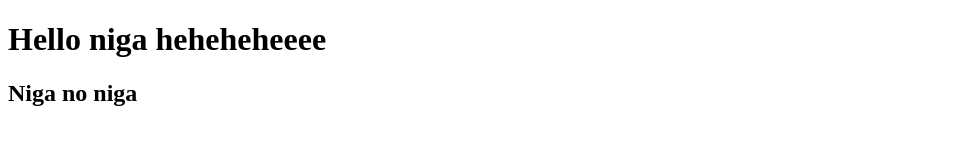
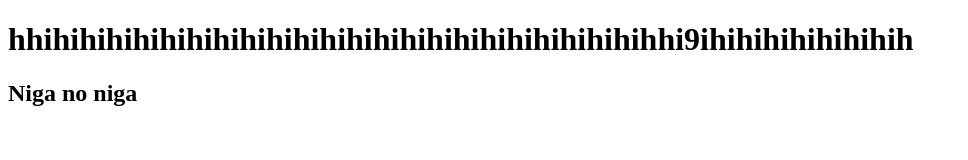
Before and after one commit to big-black-pixel/gooooov, a plain HTML site: page index.html in a window 1280 px wide. Shown: the whole page, without its empty margins (0-968 px from the left). Drawn offline with Linux system fonts and the light colour scheme.

Commit message:
hologologologlog

```diff
--- a/index.html
+++ b/index.html
@@ -3,10 +3,10 @@
 <head>
     <meta charset="UTF-8">
     <meta name="viewport" content="width=device-width, initial-scale=1.0">
-    <title>Document</title>
+    <title>Niga</title>
 </head>
 <body>
-    <h1>Hello niga heheheheeee</h1>
+    <h1>hhihihihihihihihihihihihihihihihihihihihihihihihhi9ihihihihihihihih</h1>
     <h2>Niga no niga</h2>
 </body>
 </html>
```
